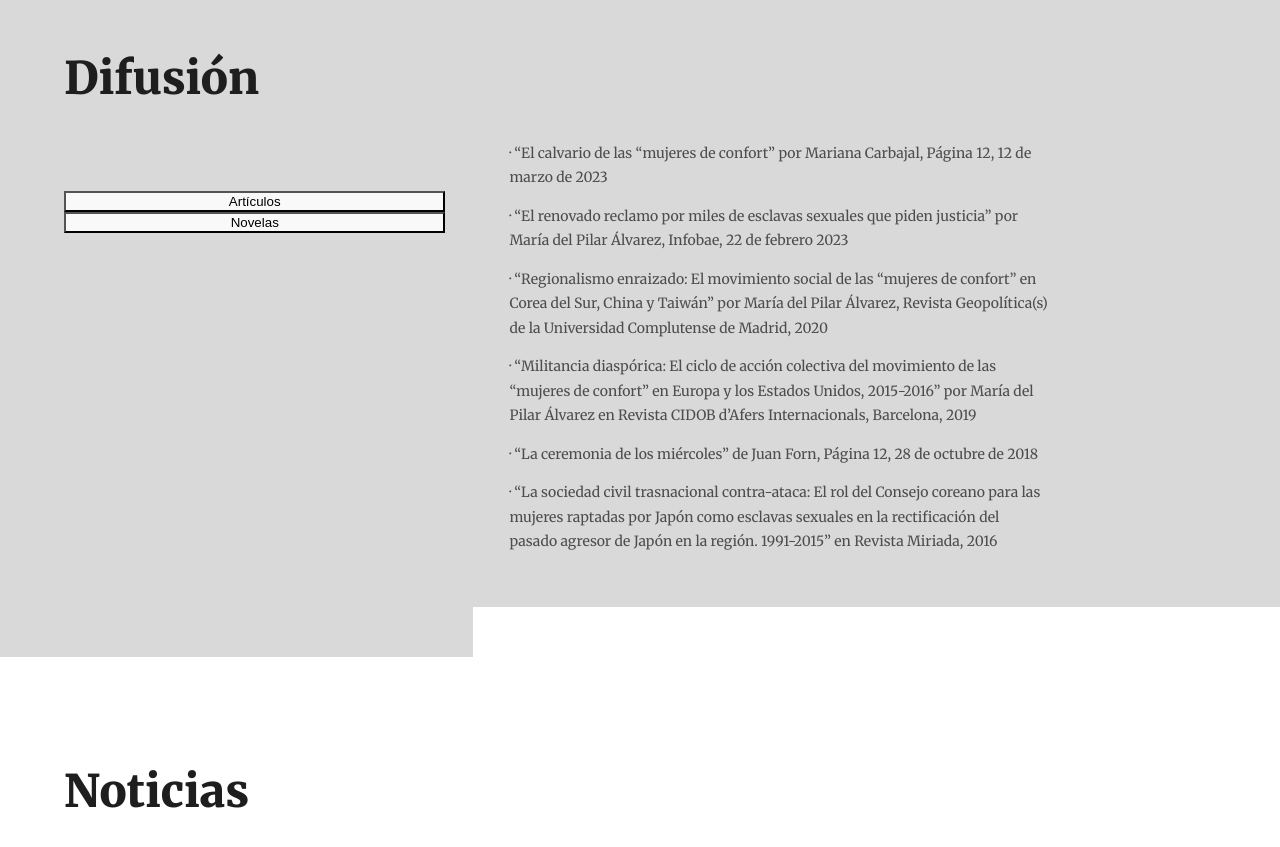
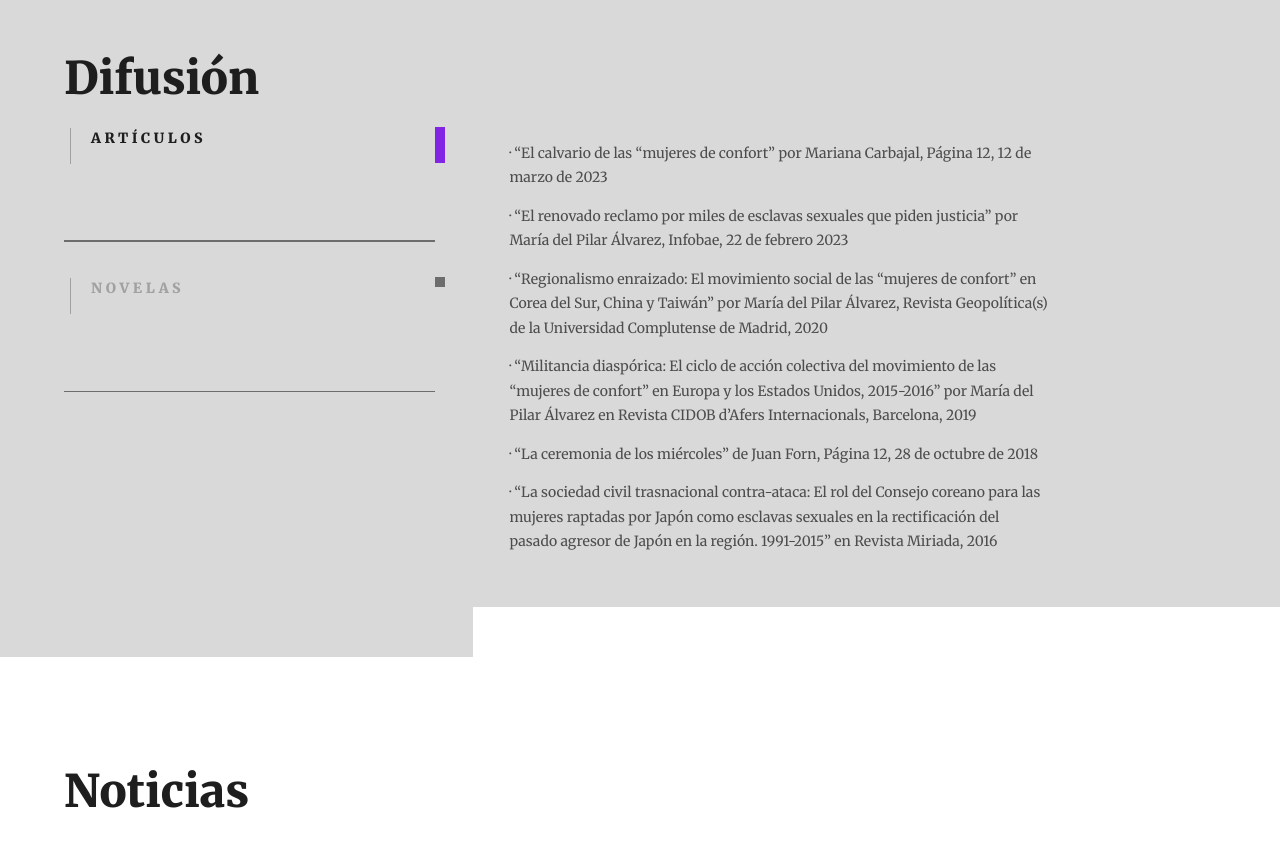
Before and after one commit to AAlejof/WWII-ComfortWomen, a React (Vite) app in the folder client/: page / in a window 1280 px wide. Shown: the part 2740-3587 px from the top of the page. Built offline with nearby package versions, Linux system fonts and the light colour scheme.

Commit message:
add buttons final style

```diff
--- a/client/src/components/Difussion/Difussion.jsx
+++ b/client/src/components/Difussion/Difussion.jsx
@@ -42,13 +42,19 @@ const Difussion = () => {
                 <div className={style.infoDiv}>
                     <div className={style.titleDiv}>
                         {textData.map(item => (
+                            <div className={style.buttonsDiv}>
                                 <button
                                     key={item.title}
                                     className={selectedTitle === item.title ? style.selectedTitle : style.titleButton}
                                     onClick={() => setSelectedTitle(item.title)}
                                 >
-                                {item.title}
+                                    <div className={style.titleText}>{item.title}</div>
+
                                 </button>
+                                <div className={style.selectorDiv}>
+                                    <div className={selectedTitle === item.title ? style.selectorOn : style.selectorOff}></div>
+                                </div>
+                            </div>
                         ))}
                     </div>
                     {
--- a/client/src/components/Difussion/Difussion.module.css
+++ b/client/src/components/Difussion/Difussion.module.css
@@ -62,7 +62,89 @@
         flex-direction: column;
         justify-content: space-between;
         padding: 5%;
+        padding-top: 0%;
         width: 33%;
+    }
+
+    .buttonsDiv {
+        display: flex;
+        margin-bottom: 35px;
+        justify-content: space-between;
+    }
+
+    .selectedTitle {
+        display: flex;
+        margin: 0;
+        background-color: transparent;
+        border: none;
+        width: 100%;
+        height: 115px;
+        border-bottom: 2px solid #6D6D6D;
+        color: #1E1E1E;
+        font-family: Merriweather;
+        font-size: 14px;
+        font-style: normal;
+        font-weight: 900;
+        line-height: 150%;
+        letter-spacing: 3.5px;
+        text-transform: uppercase;
+        text-align: left;
+    }
+
+    .titleButton {
+        display: flex;
+        margin: 0;
+        background-color: transparent;
+        border: none;
+        width: 100%;
+        height: 115px;
+        border-bottom: 1px solid #6D6D6D;
+        color: #A1A1A1;
+        font-family: Merriweather;
+        font-size: 14px;
+        font-style: normal;
+        font-weight: 900;
+        line-height: 150%;
+        letter-spacing: 3.5px;
+        text-transform: uppercase;
+        text-align: left;
+    }
+
+    .selectorDiv {
+        margin: 0;
+        /* border-bottom: 1px solid #6D6D6D; */
+    }
+
+    .selectorOff {
+        width: 10px;
+        height: 10px;
+        background: #6D6D6D;
+    }
+
+    .selectorOn {
+        width: 10px;
+        height: 36px;
+        background: #8224E3;
+    }
+
+    .selectorOff,
+    .selectorOn {
+        width: 10px;
+        background: #6D6D6D;
+        transition: height 0.3s ease;
+    }
+
+    .selectorOn {
+        height: 36px;
+        background: #8224E3;
+    }
+
+
+    .titleText {
+        width: 185px;
+        height: 36px;
+        padding-left: 20px;
+        border-left: 1px solid #A1A1A1;
     }
 
     .contentDiv {
```
Lines whose indentation alone changed are shown as unchanged.
